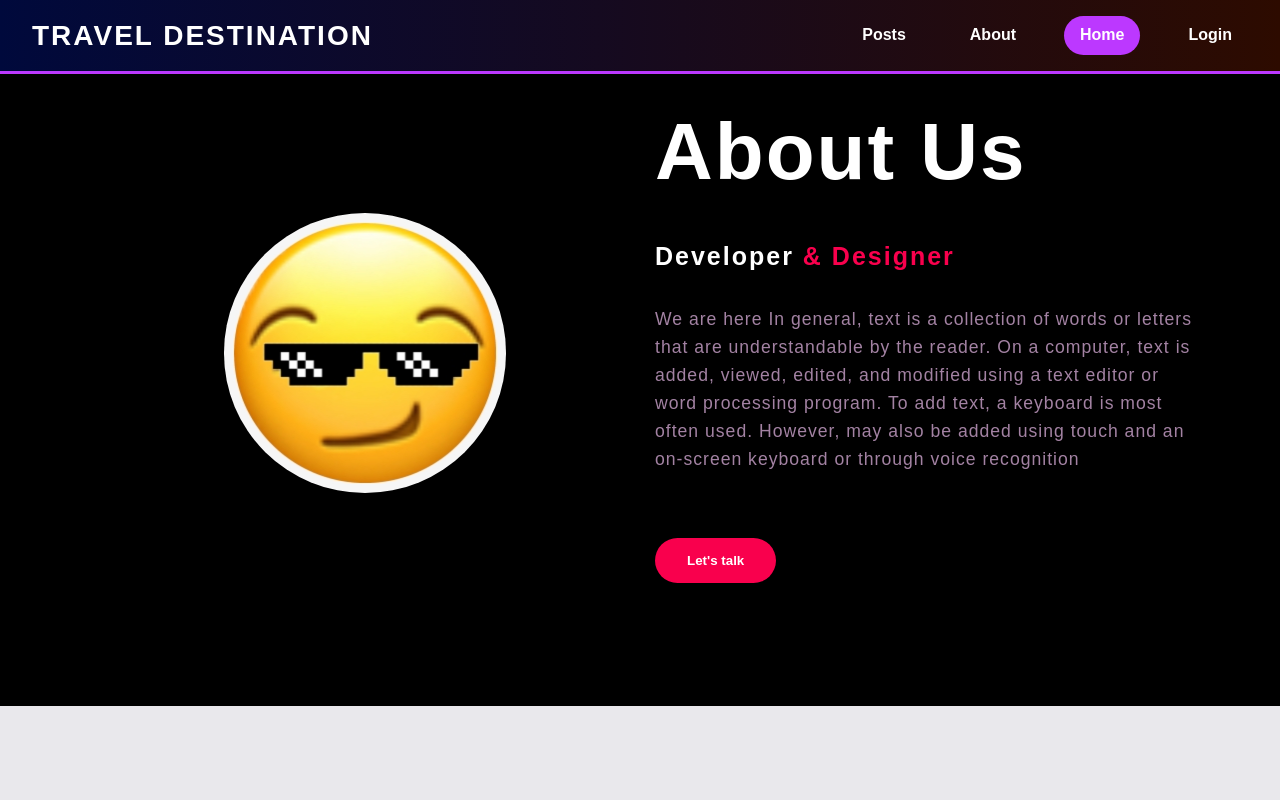
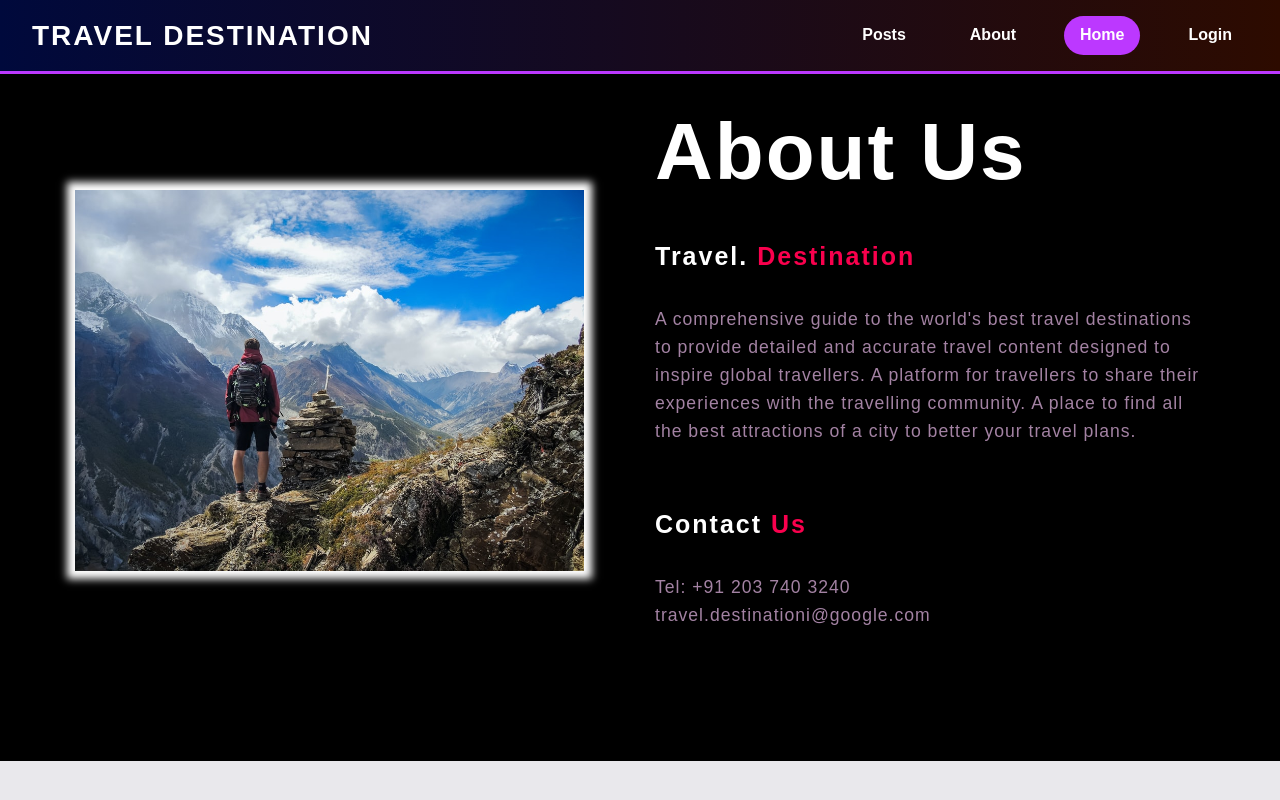
Before and after one commit to DarkMatter-999/Grp-Project, a Flask app: page /about in a window 1280 px wide. Run offline with Flask 2, Linux system fonts and the light colour scheme.

Commit message:
updated about page, travel quotes

```diff
--- a/static/styles.css
+++ b/static/styles.css
@@ -1229,9 +1229,7 @@ header{
     background-color: black;
 }
 .about img{
-    border-radius: 50%;
-    height: 25%;
-    width: 25%;
+    box-shadow: 0 0 8px 8px white;
     margin: auto;
 
 }
--- a/templates/about.html
+++ b/templates/about.html
@@ -5,13 +5,15 @@
 {% include "navbar.html" %}
 <section class="about">
         <div class="main">
-            <img src="/static/thug.png" alt="">
+            <img src="/static/travel.jpg" style="width: 45%; margin-left: 0;" alt="">
             <div class="about-text"><br>
                 <h1>About us</h1><br><br>
-                <h5>Developer <span> & Designer</span></h5>
-                <p>We are here In general, text is a collection of words or letters that are understandable by the reader. On a computer, text is added, viewed, edited, and modified using a text editor or word processing program. To add text, a keyboard is most often used. However, may also be added using touch and an on-screen keyboard or through voice recognition</p><br>
+                <h5>Travel. <span> Destination</span></h5>
+                <p> A comprehensive guide to the world's best travel destinations to provide detailed and accurate travel content designed to inspire global travellers. A platform for travellers to share their experiences with the travelling community. A place to find all the best attractions of a city to better your travel plans.</p><br>
                 <br>
-                <button type="button">Let's talk</button>
+                <h5>Contact <span>Us</span></h5>
+                <p>Tel: +91 203 740 3240<br>travel.destinationi@google.com</p>
+
             </div>
         </div>
 </section>
```
Also changed, not shown: templates/index.html (+7 -5 lines), static/travel.jpg (added).
